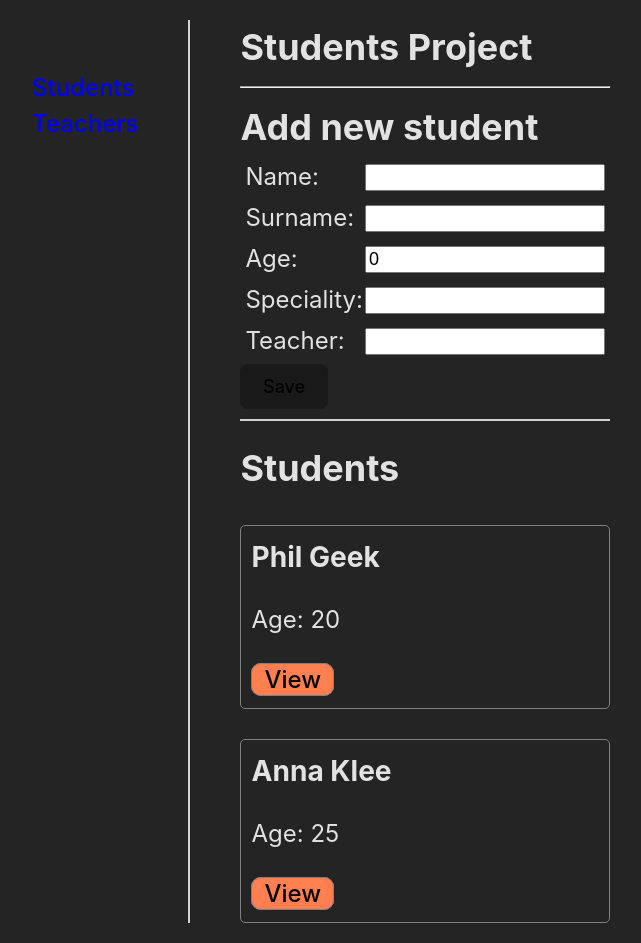
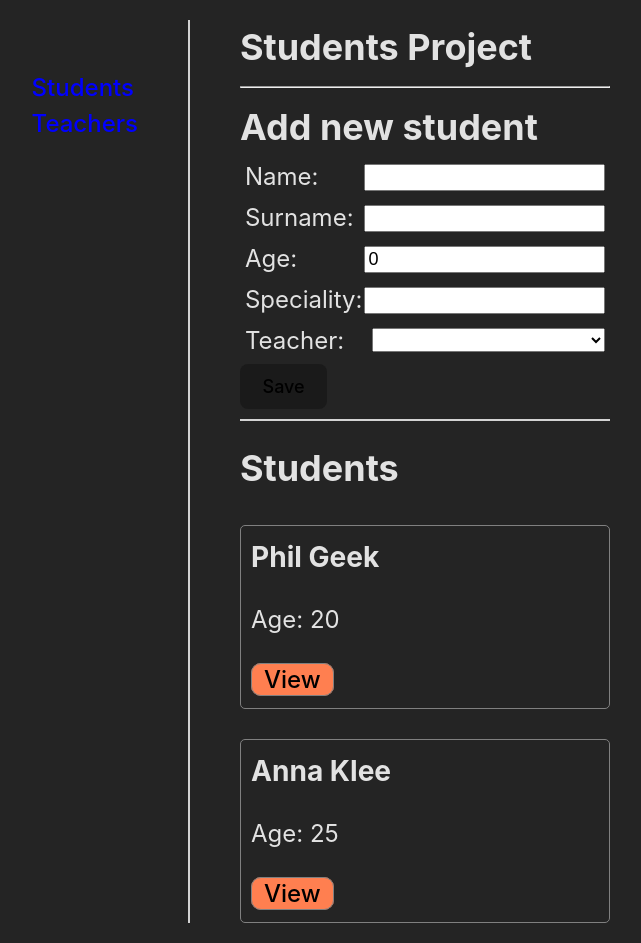
Before and after one commit to KethyI/lesson-1, a React (Vite) app in the folder my-app/: page /students in a window 1280 px wide. Shown: the whole page, without its empty margins (319-960 px from the left). Built offline with nearby package versions, Linux system fonts and the light colour scheme.

Commit message:
added teachers list in form for new students

```diff
--- a/my-app/src/app/parts/students/NewStudentForm.jsx
+++ b/my-app/src/app/parts/students/NewStudentForm.jsx
@@ -20,7 +20,7 @@ export const NewStudentForm = () => {
 
   const onSaveClick = () => {
     if (name && surname && age && speciality) {
-      dispatch(studentAdded(name, surname, age, speciality, teacherId));
+      dispatch(studentAdded(name, surname, age, speciality, teacher));
 
       setName("");
       setSurname("");
@@ -29,6 +29,15 @@ export const NewStudentForm = () => {
       setTeacher("");
     }
   };
+
+  const teachersList = teachers.map((teacher) => (
+    <option
+      key={teacher.id}
+      value={teacher.id}
+    >
+      {teacher.name}
+    </option>
+  ));
 
   return (
     <div>
@@ -76,12 +85,15 @@ export const NewStudentForm = () => {
 
         <p>
           <label htmlFor='teacher'>Teacher: </label>
-          <input
+          <select
             id='teacher'
             name='teacher'
             value={teacher}
             onChange={onTeacherChange}
-          ></input>
+          >
+            <option value=''></option>
+            {teachersList}
+          </select>
         </p>
 
         <button
--- a/my-app/src/index.css
+++ b/my-app/src/index.css
@@ -72,9 +72,11 @@ form {
   padding-bottom: 10px;
 }
 
-input {
+input,
+select {
   float: right;
   margin: 5px 0 0 2px;
+  width: 233px;
 }
 
 form p {
```
